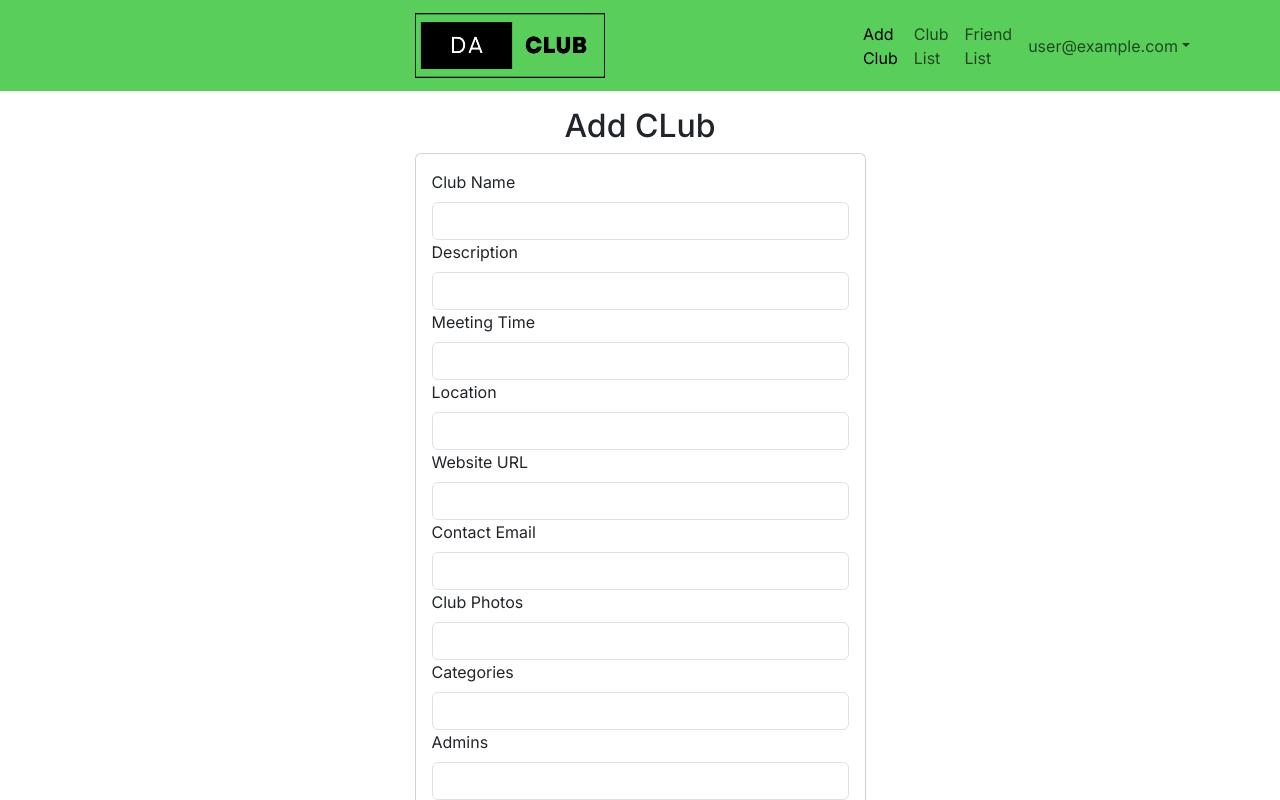
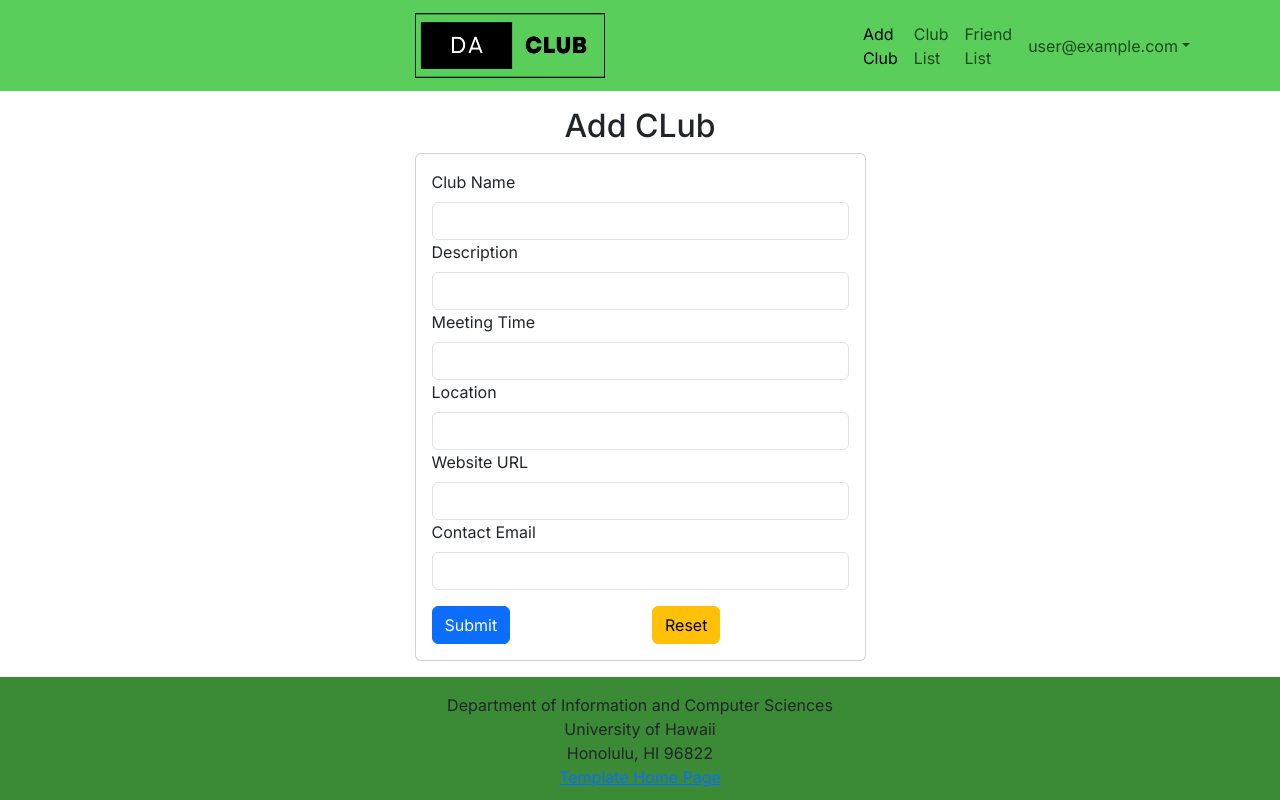
Before and after one commit to ics-314-code-crew/daclub, a Next.js app: page /add in a window 1280 px wide. Shown: the top 800 px of the page. Built offline with nearby package versions, Linux system fonts and the light colour scheme; no server answers; sample sign-in values are in the browser's storage.

Commit message:
devious activities

```diff
--- a/src/components/AddClubForm.tsx
+++ b/src/components/AddClubForm.tsx
@@ -120,7 +120,7 @@ const AddClubForm: React.FC = () => {
                   />
                   <div className="invalid-feedback">{errors.contactEmail?.message}</div>
                 </Form.Group>
-                <Form.Group>
+                {/* <Form.Group>
                   <Form.Label>Club Photos</Form.Label>
                   <input
                     type="text"
@@ -128,8 +128,8 @@ const AddClubForm: React.FC = () => {
                     className={`form-control ${errors.photos ? 'is-invalid' : ''}`}
                   />
                   <div className="invalid-feedback">{errors.photos?.message}</div>
-                </Form.Group>
-                <Form.Group>
+                </Form.Group> */}
+                {/* <Form.Group>
                   <Form.Label>Categories</Form.Label>
                   <input
                     type="Interest"
@@ -137,8 +137,8 @@ const AddClubForm: React.FC = () => {
                     className={`form-control ${errors.categories ? 'is-invalid' : ''}`}
                   />
                   <div className="invalid-feedback">{errors.categories?.message}</div>
-                </Form.Group>
-                <Form.Group>
+                </Form.Group> */}
+                {/* <Form.Group>
                   <Form.Label>Admins</Form.Label>
                   <input
                     type="User"
@@ -146,7 +146,7 @@ const AddClubForm: React.FC = () => {
                     className={`form-control ${errors.admins ? 'is-invalid' : ''}`}
                   />
                   <div className="invalid-feedback">{errors.admins?.message}</div>
-                </Form.Group>
+                </Form.Group> */}
                 {/* <Form.Group>
                   <Form.Label>Notifications</Form.Label>
                   <input
```
